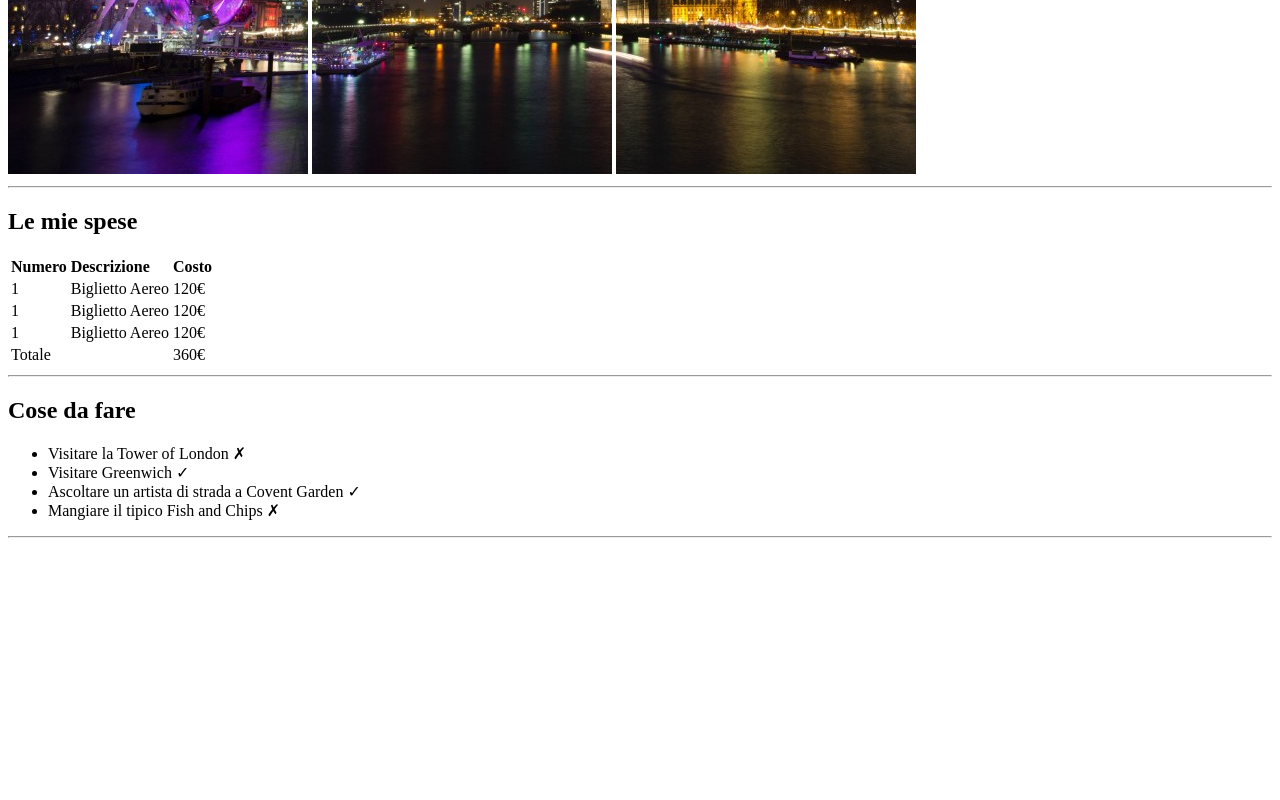
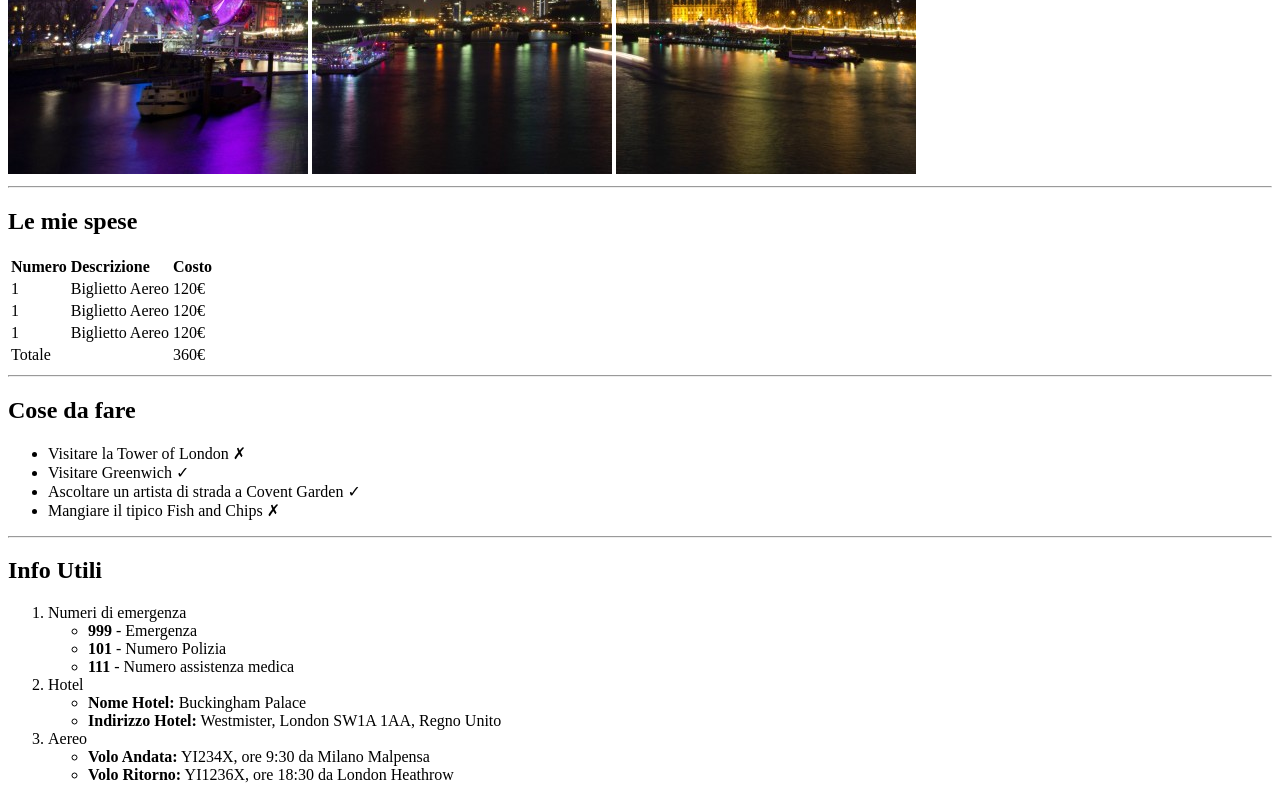
Before and after one commit to DylanBlanco/html-london-trip, a plain HTML site: page index.html in a window 1280 px wide. Shown: the part 506-1306 px from the top of the page. Before the commit the page ends 1052 px from the top, so only its background shows below. Drawn offline with Linux system fonts and the light colour scheme.

Commit message:
section info utili

```diff
--- a/index.html
+++ b/index.html
@@ -55,6 +55,30 @@
                 </ul>
             </section>
             <hr>
+            <section>
+                <h2>Info Utili</h2>
+                <ol>
+                    <li>Numeri di emergenza
+                        <ul>
+                            <li><strong>999</strong> - Emergenza</li>
+                            <li><strong>101</strong> - Numero Polizia</li>
+                            <li><strong>111</strong> - Numero assistenza medica</li>
+                        </ul>
+                    </li>
+                    <li>Hotel
+                        <ul>
+                            <li><strong>Nome Hotel:</strong> Buckingham Palace</li>
+                            <li><strong>Indirizzo Hotel:</strong> Westmister, London SW1A 1AA, Regno Unito</li>
+                        </ul>
+                    </li>
+                    <li>Aereo
+                        <ul>
+                            <li><strong>Volo Andata:</strong> YI234X, ore 9:30 da Milano Malpensa</li>
+                            <li><strong>Volo Ritorno:</strong> YI1236X, ore 18:30 da London Heathrow</li>
+                        </ul>
+                    </li>
+                </ol>
+            </section>
         </main>
     </body>
 </html>
```
